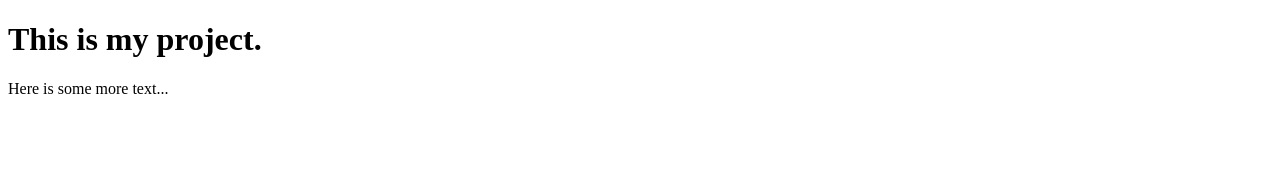
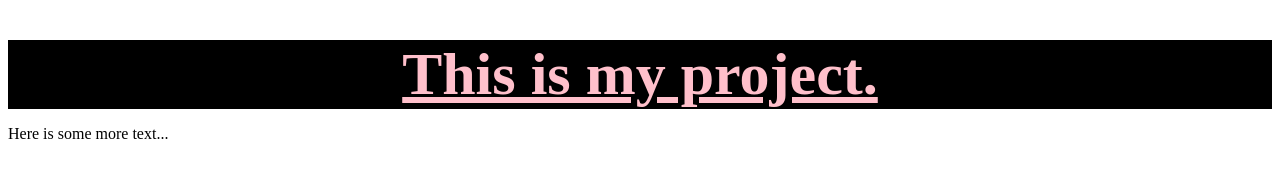
Before and after one commit to VallieTracy/Visualizing-Global-Weather-Analysis-Repo, a plain HTML site: page WebVisualizations/index.html in a window 1280 px wide. Drawn offline with Linux system fonts and the light colour scheme.

Commit message:
added style sheet

```diff
--- a/WebVisualizations/index.html
+++ b/WebVisualizations/index.html
@@ -3,6 +3,7 @@
     <head>
         <meta charset="utf-8">
         <title>Web-Design_Challenge</title>
+        <link rel="stylesheet" type="text/css" href="style.css">
     </head>
     <body>
         <h1>This is my project.</h1>
--- /dev/null
+++ b/WebVisualizations/style.css
@@ -0,0 +1,8 @@
+h1 {
+    margin-bottom: 15px;
+    font-size: 60px;
+    color: pink;
+    text-align: center;
+    text-decoration: underline;
+    background-color: black;
+}
```
